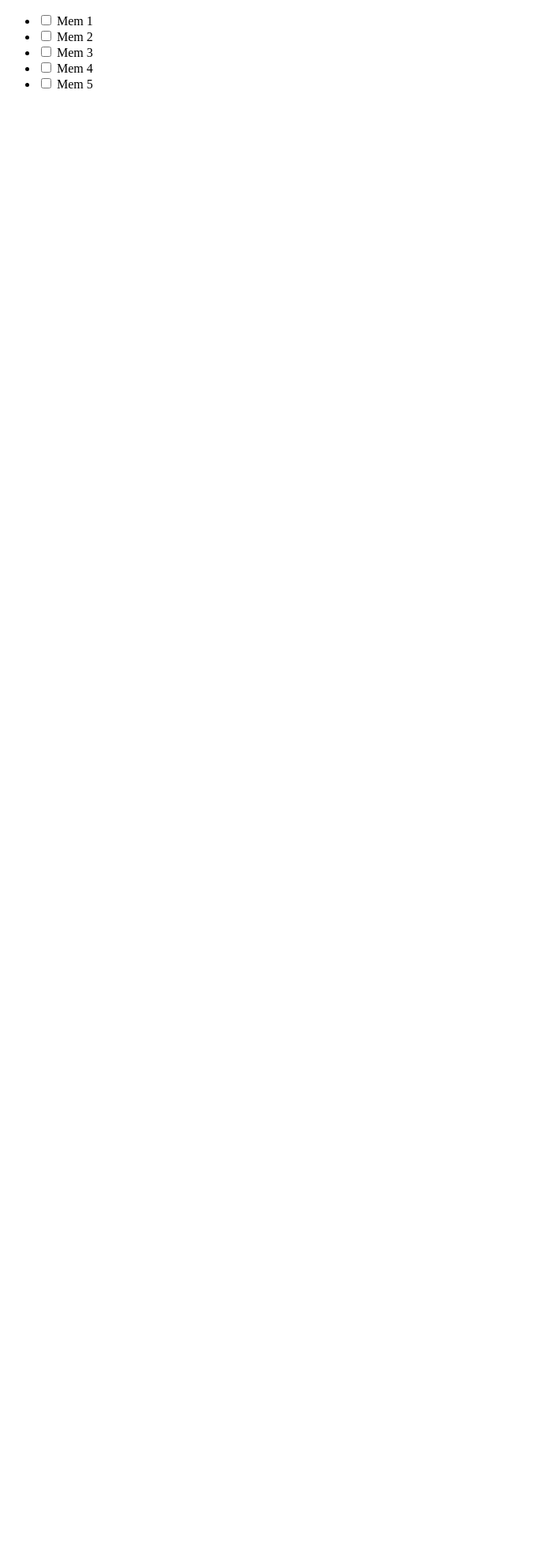
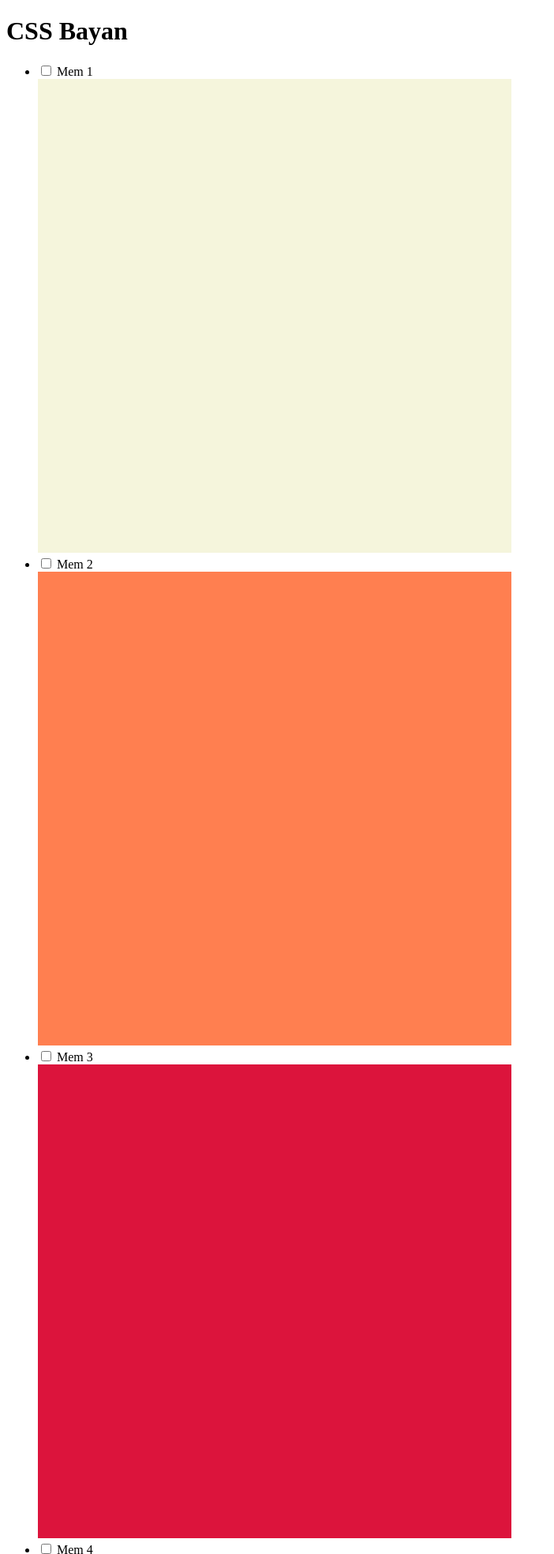
Before and after one commit to chorny-znich/cssBayan, a plain HTML site: page cssBayan/index.html in a window 1280 px wide. Shown: the top 1968 px of the page at 79% size, without its empty margins (0-702 px from the left). Before the commit the page ends 800 px from the top, so only its background shows below. Drawn offline with Linux system fonts and the light colour scheme.

Commit message:
feat: add main title and images (Fri, Mar 10, 2023 09:36:56 PM)

```diff
--- a/cssBayan/index.html
+++ b/cssBayan/index.html
@@ -7,26 +7,42 @@
 </head>
 <body>
   <div class="mem-container">
+    <h1>CSS Bayan</h1>
     <ul>
       <li>
         <input type="checkbox" id="item1" class="hide">
         <label for="item1">Mem 1</label>
+        <div>
+          <img src="./assets/img/mem_1.png" alt="mem 1">
+        </div>
       </li>
       <li>
         <input type="checkbox" id="item2" class="hide">
         <label for="item1">Mem 2</label>
+        <div>
+          <img src="./assets/img/mem_2.png" alt="mem 2">
+        </div>
       </li>
       <li>
         <input type="checkbox" id="item3" class="hide">
         <label for="item1">Mem 3</label>
+        <div>
+          <img src="./assets/img/mem_3.png" alt="mem 3">
+        </div>
       </li>
       <li>
         <input type="checkbox" id="item4" class="hide">
         <label for="item1">Mem 4</label>
+        <div>
+          <img src="./assets/img/mem_4.png" alt="mem 4">
+        </div>
       </li>
       <li>
         <input type="checkbox" id="item5" class="hide">
         <label for="item1">Mem 5</label>
+        <div>
+          <img src="./assets/img/mem_5.png" alt="mem 5">
+        </div>
       </li>
     </ul>
   </div>
```
Also changed, not shown: cssBayan/assets/img/mem_1.png (added), cssBayan/assets/img/mem_2.png (added), cssBayan/assets/img/mem_3.png (added), cssBayan/assets/img/mem_4.png (added), cssBayan/assets/img/mem_5.png (added).
